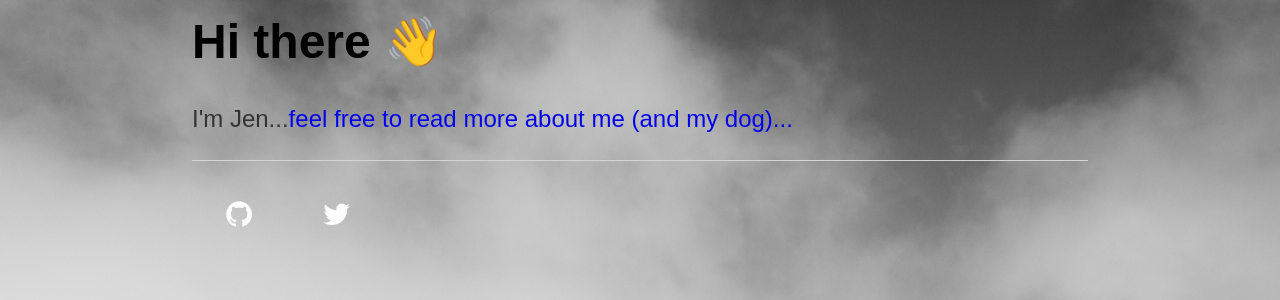
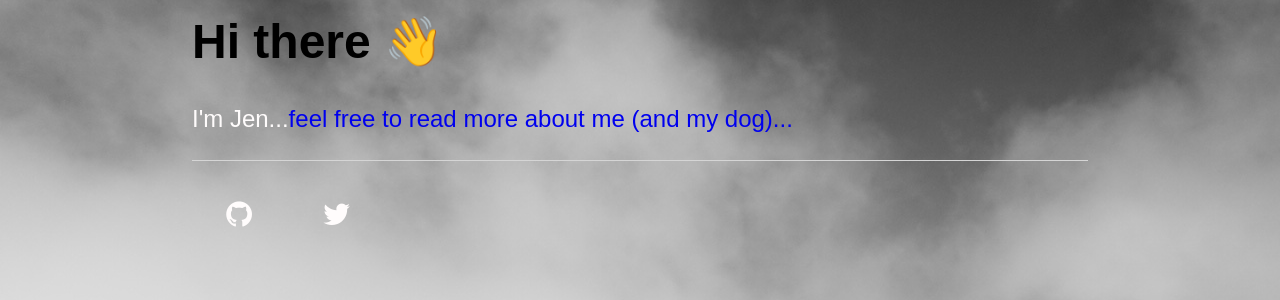
Before and after one commit to jbuffer/jbuffer.github.io, a Jekyll site: the page built from index.html, in a window 1280 px wide. Shown: the part 130-430 px from the top of the page. Built offline with Jekyll 4.4.1, drawn with Linux system fonts in a browser that asks for light colours; some web fonts are replaced.

```diff
--- a/css/main.css
+++ b/css/main.css
@@ -30,7 +30,7 @@
 p {
     font-size: 1.5em;
     line-height: 1.4em;
-    color: #333;
+    color: #fffcfc;
 }
 footer {
     border-top: 1px solid #d5d5d5;
```
